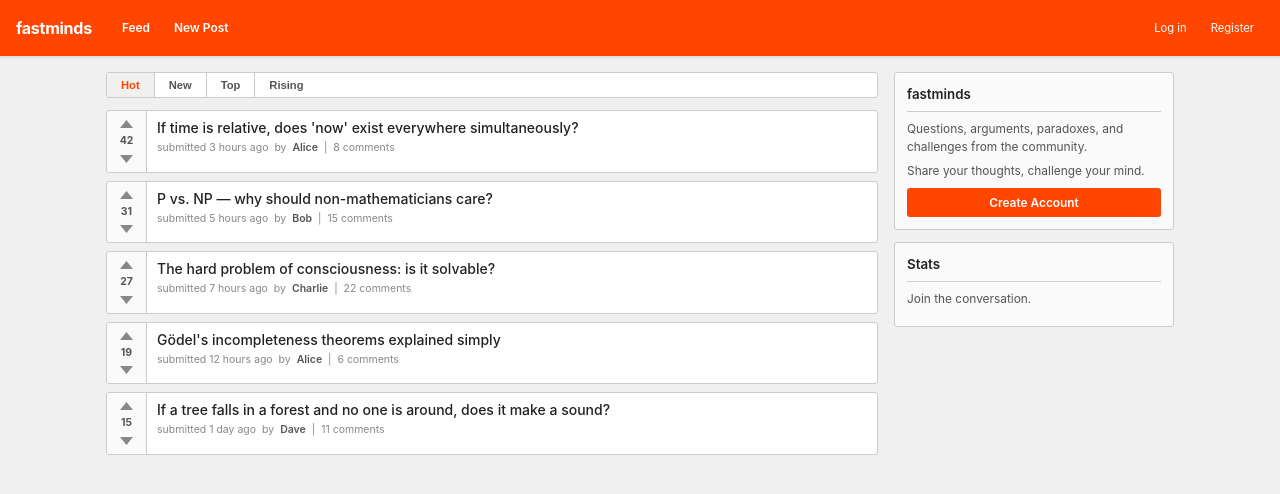
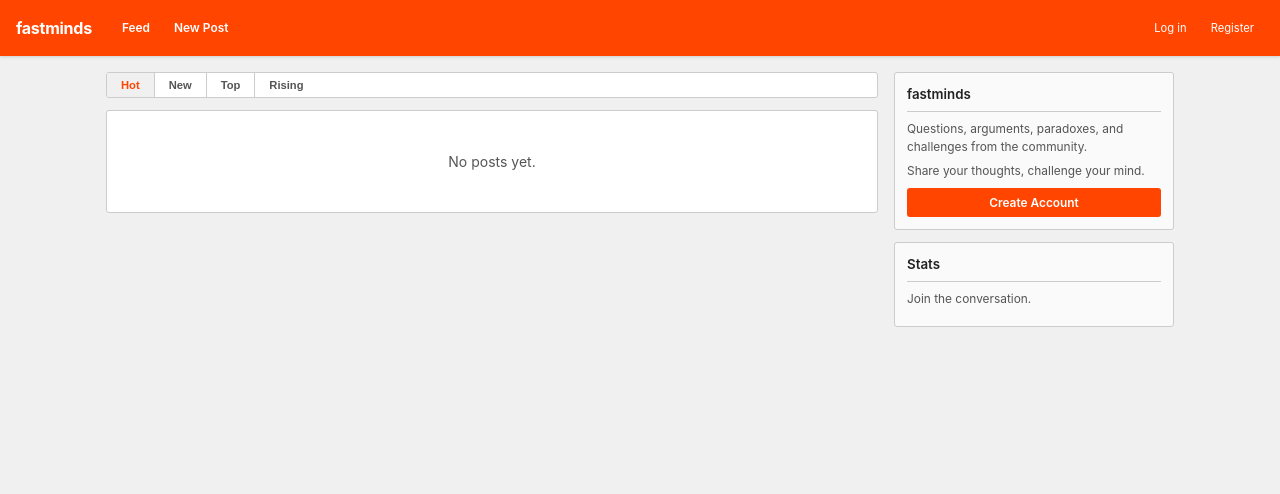
Before and after one commit to sirodoht/fastminds, a Svelte app in the folder packages/frontend/: page / in a window 1280 px wide. Shown: the top 494 px of the page. Built offline with nearby package versions, Linux system fonts and the light colour scheme.

Commit message:
Remove fake posts data from Feed
- Replace mock posts array with empty array
- Add empty state message when no posts exist

```diff
--- a/packages/frontend/src/pages/Feed.svelte
+++ b/packages/frontend/src/pages/Feed.svelte
@@ -3,63 +3,7 @@
 
   let { params } = $props();
 
-  let posts = $state([
-    {
-      id: "1",
-      title: "If time is relative, does 'now' exist everywhere simultaneously?",
-      author: "alice",
-      authorDisplay: "Alice",
-      score: 42,
-      comments: 8,
-      time: "3 hours ago",
-      upvoted: false,
-      downvoted: false,
-    },
-    {
-      id: "2",
-      title: "P vs. NP — why should non-mathematicians care?",
-      author: "bob",
-      authorDisplay: "Bob",
-      score: 31,
-      comments: 15,
-      time: "5 hours ago",
-      upvoted: false,
-      downvoted: false,
-    },
-    {
-      id: "3",
-      title: "The hard problem of consciousness: is it solvable?",
-      author: "charlie",
-      authorDisplay: "Charlie",
-      score: 27,
-      comments: 22,
-      time: "7 hours ago",
-      upvoted: false,
-      downvoted: false,
-    },
-    {
-      id: "4",
-      title: "Gödel's incompleteness theorems explained simply",
-      author: "alice",
-      authorDisplay: "Alice",
-      score: 19,
-      comments: 6,
-      time: "12 hours ago",
-      upvoted: false,
-      downvoted: false,
-    },
-    {
-      id: "5",
-      title: "If a tree falls in a forest and no one is around, does it make a sound?",
-      author: "dave",
-      authorDisplay: "Dave",
-      score: 15,
-      comments: 11,
-      time: "1 day ago",
-      upvoted: false,
-      downvoted: false,
-    },
-  ]);
+  let posts = $state([]);
 
   function toggleUpvote(post) {
     if (post.upvoted) {
@@ -115,4 +59,10 @@
       </div>
     </div>
   </article>
+{:else}
+  <div class="panel">
+    <div class="panel-body" style="text-align:center;padding:40px;color:var(--text-muted)">
+      No posts yet.
+    </div>
+  </div>
 {/each}
```
